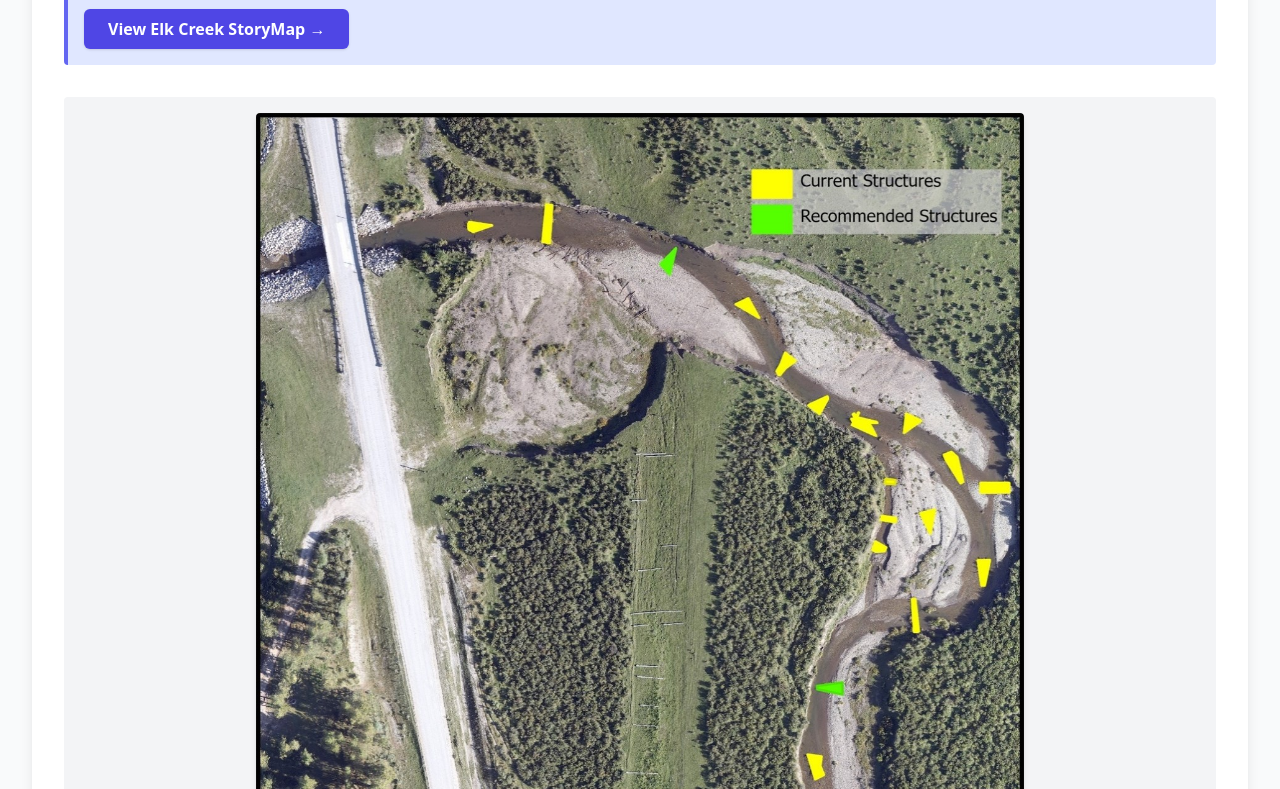
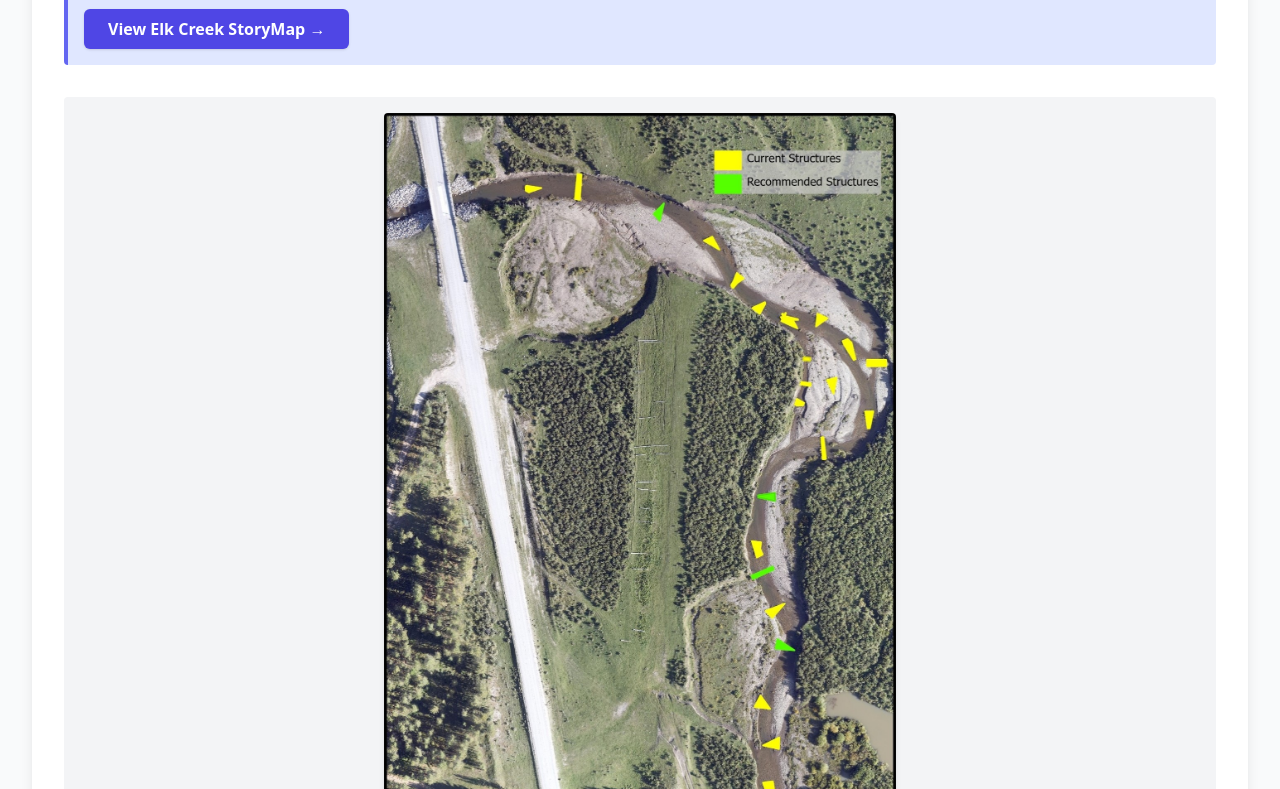
Before and after one commit to KScidmore/GIS_Portfolio, a plain HTML site: page project-pals.html in a window 1280 px wide. Shown: the part 371-1160 px from the top of the page. Drawn offline with nearby package versions, Linux system fonts and the light colour scheme; files whose address does not match are found by name.

Commit message:
Fixed image sizing

```diff
--- a/project-pals.html
+++ b/project-pals.html
@@ -58,7 +58,7 @@
             <div class="mb-8 bg-gray-100 p-4 rounded">
                 <img src="./images/PALS.jpg"
                      alt="Map showing recommended PALS placements in Elk Creek"
-                     class="max-w-3xl mx-auto rounded shadow-md">
+                     class="max-w-lg mx-auto rounded shadow-md">
                      <p class="text-center text-sm text-gray-500 mt-2">Map showing recommended PALS placements based on GIS analysis.</p>
             </div>
 
```
